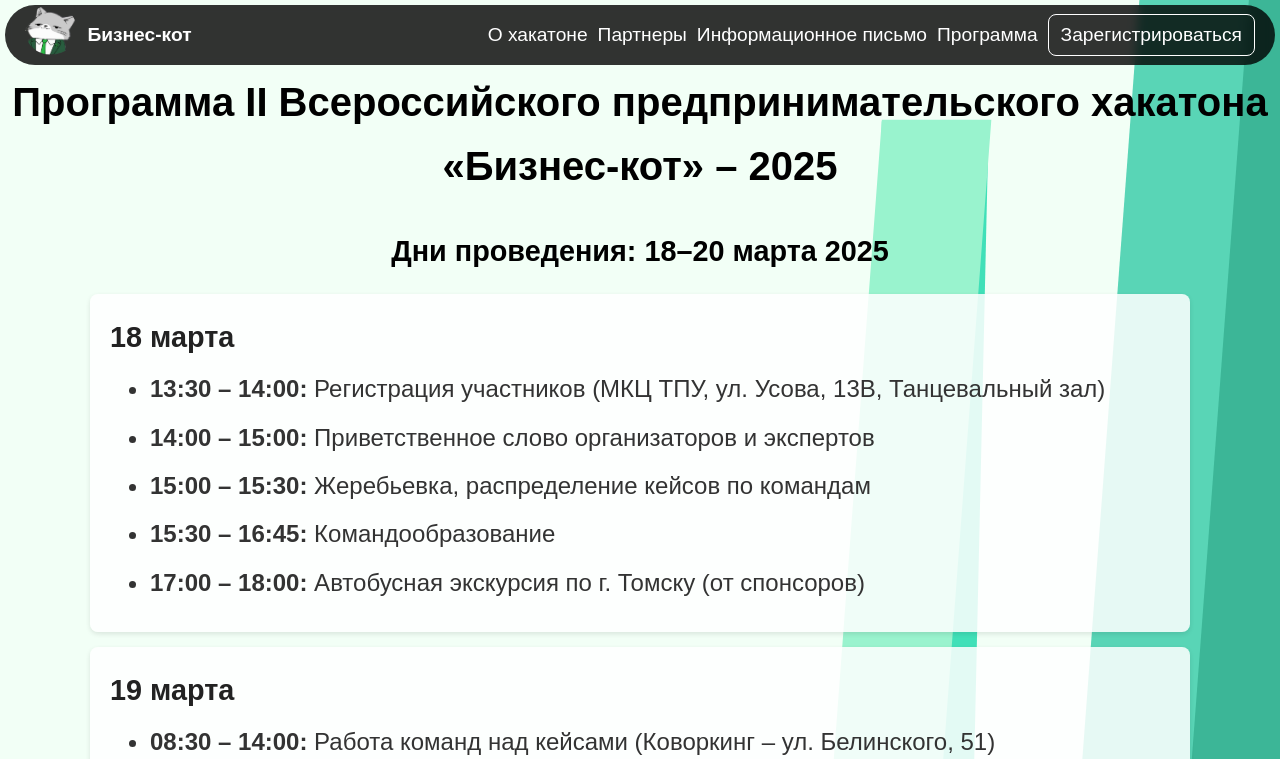
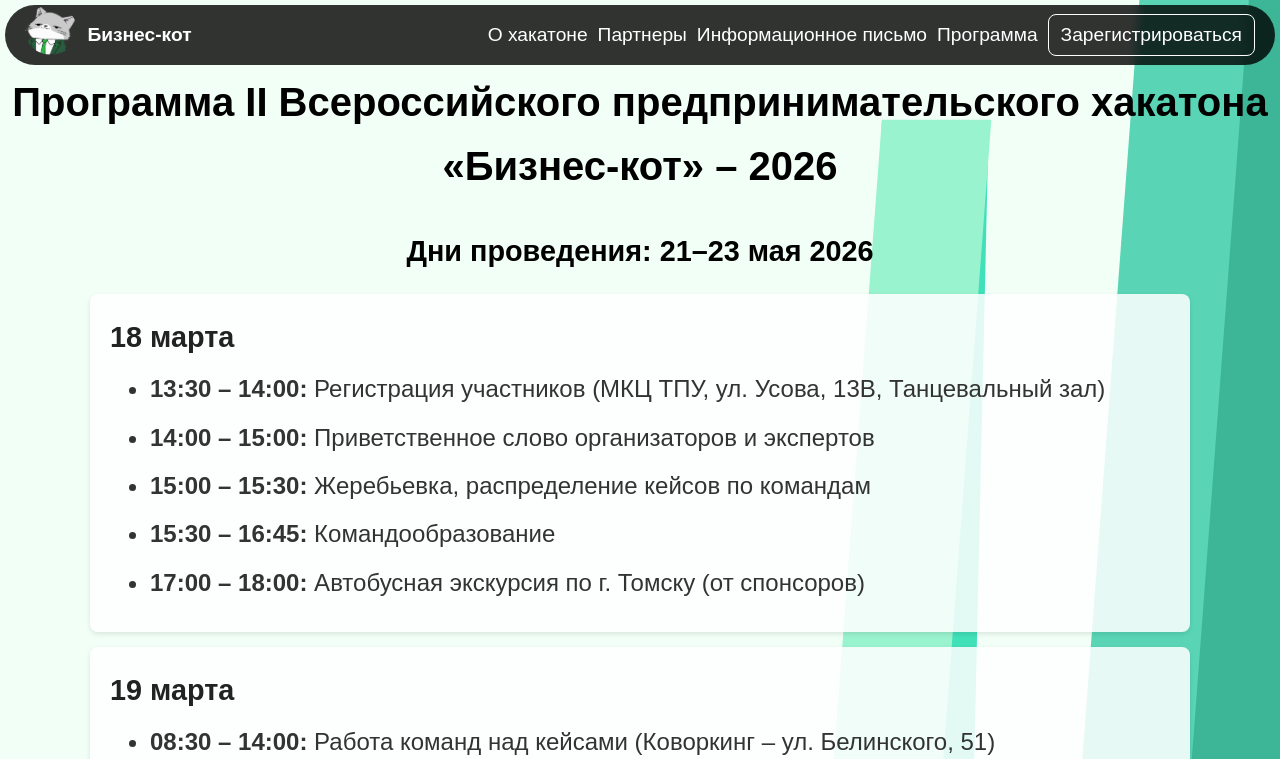
Before and after one commit to TpaBKa251/hakaton, a React (Create React App) app: page /program in a window 1280 px wide. Shown: the top 759 px of the page. Built offline with nearby package versions, Linux system fonts and the light colour scheme.

Commit message:
Update ProgramPage.js

```diff
--- a/src/components/ProgramPage.js
+++ b/src/components/ProgramPage.js
@@ -8,9 +8,9 @@
         <div className="program-container">
             <Navbar className="navbar visible"/>
             <h1 className="program-title">
-                Программа II Всероссийского предпринимательского хакатона «Бизнес-кот» – 2025
+                Программа II Всероссийского предпринимательского хакатона «Бизнес-кот» – 2026
             </h1>
-            <h2 className="program-subtitle">Дни проведения: 18–20 марта 2025</h2>
+            <h2 className="program-subtitle">Дни проведения: 21–23 мая 2026</h2>
 
             <section className="program-section">
                 <h2>18 марта</h2>
```
